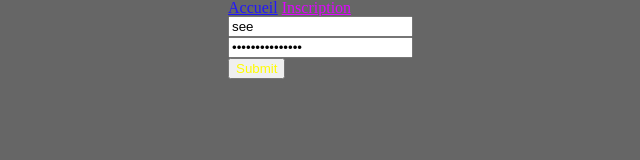
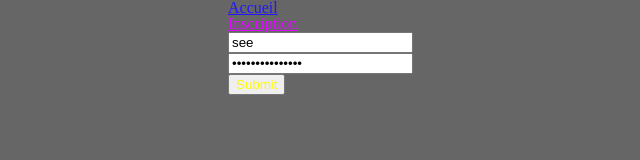
Before and after one commit to CyrilDenoyelle/FormLocalstorage, a website: page connection.html in a window 1280 px wide. Shown: the whole page, without its empty margins (156-796 px from the left). Drawn offline with nearby package versions, Linux system fonts and the light colour scheme.

Commit message:
ajout flex corection

```diff
--- a/connection.html
+++ b/connection.html
@@ -7,7 +7,7 @@
 	<link rel="stylesheet" href="style.css">
 </head>
 <body>
-	<div class="container">
+	<div class="container flexBC">
 		<a href="index.html">Accueil</a>
 		<a href="inscription.html">Inscription</a>
 		<form id="connect">
--- a/style.css
+++ b/style.css
@@ -5,6 +5,12 @@
 	display: flex;
 	flex-wrap: wrap;
 }
+
+.flexBC {
+	display: flex;
+	flex-flow: column wrap;
+}
+
 body {
 	display: flex;
 	flex-direction: column;
```
Also changed, not shown: inscription.html (+1 -1 lines), reussiteconnection.html (+1 -1 lines).
